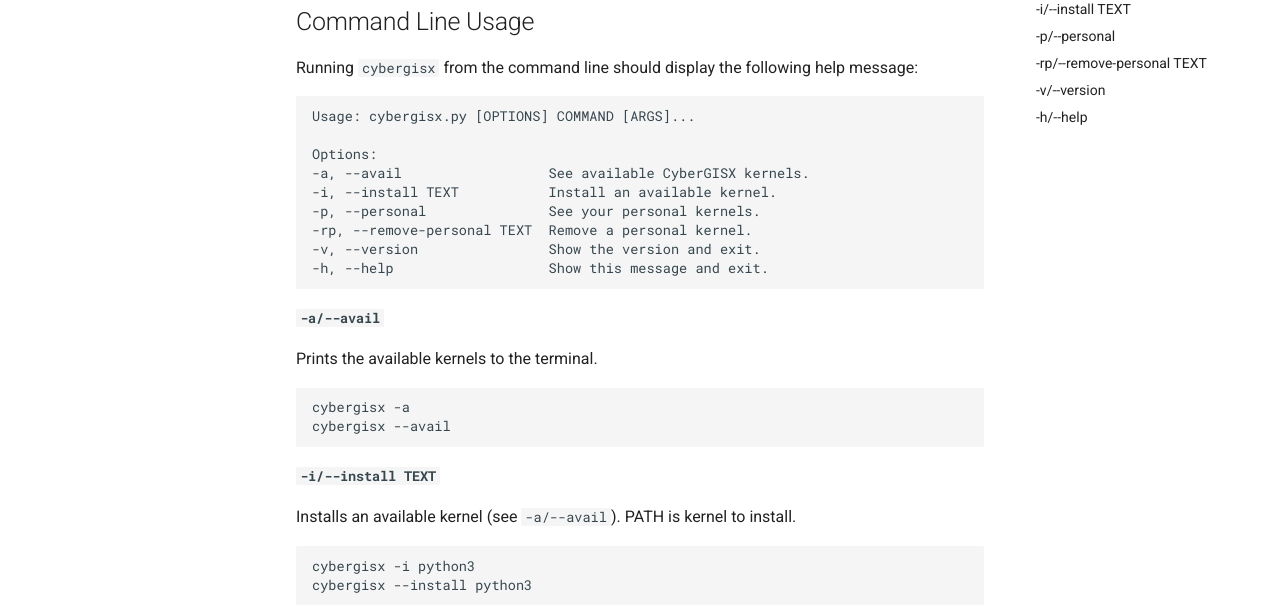
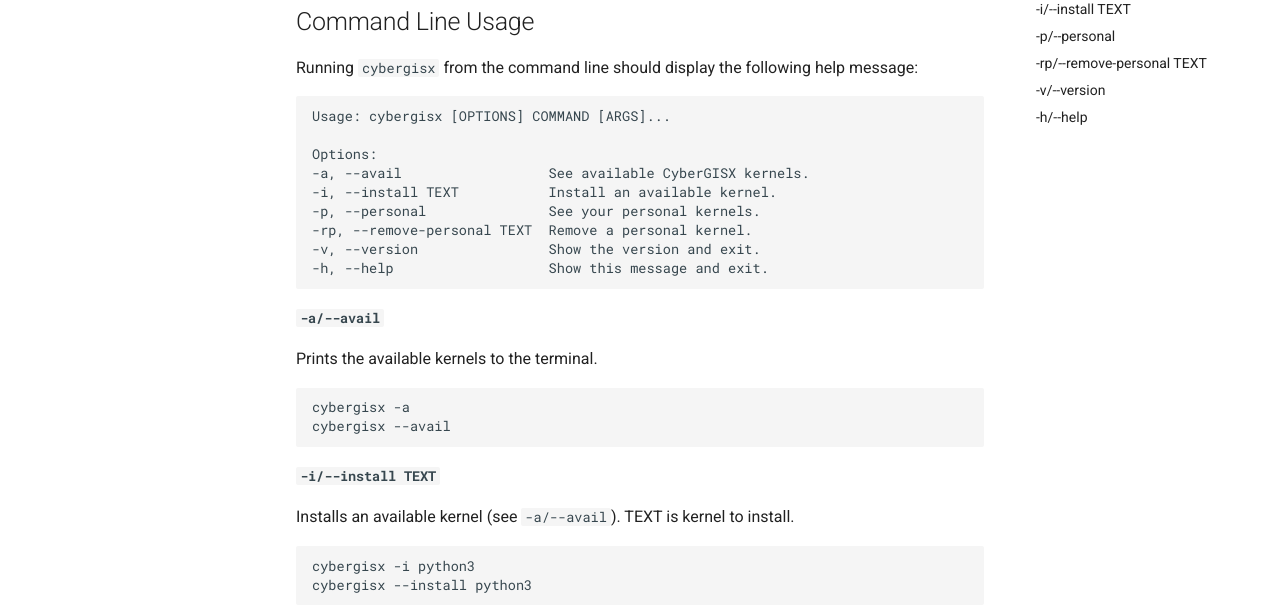
Before and after one commit to cybergis/cybergisx-cli, an MkDocs documentation site: the page built from docs/index.md, in a window 1280 px wide and 900 px high, scrolled down 306 px. Shown: the part 153-765 px from the top of the window. Built offline with MkDocs 1.6.1 and Material for MkDocs 9.7.7, drawn with Linux system fonts in a browser that asks for light colours; comment, search, counter and statistics services are not loaded.

```diff
--- a/docs/index.md
+++ b/docs/index.md
@@ -14,7 +14,7 @@ The cybergisx CLI is designed to help users manage the kernels available within
 
 Running `cybergisx` from the command line should display the following help message:
 
-    Usage: cybergisx.py [OPTIONS] COMMAND [ARGS]...
+    Usage: cybergisx [OPTIONS] COMMAND [ARGS]...
 
     Options:
     -a, --avail                  See available CyberGISX kernels.
@@ -33,7 +33,7 @@ Prints the available kernels to the terminal.
 
 #### `-i/--install TEXT`
 
-Installs an available kernel (see `-a/--avail`). PATH is kernel to install.
+Installs an available kernel (see `-a/--avail`). TEXT is kernel to install.
 
     cybergisx -i python3
     cybergisx --install python3
```
Also changed, not shown: site/index.html, site/search/search_index.json, 1 other file.
